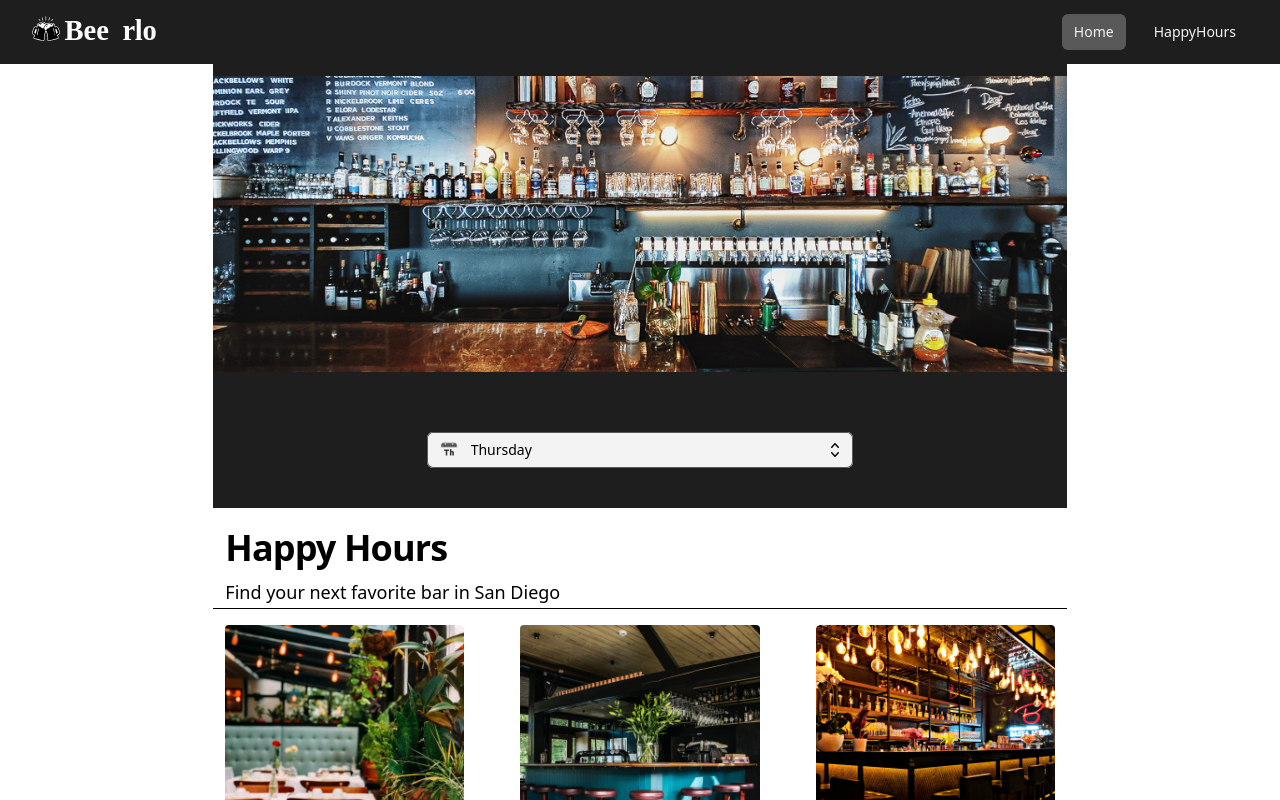
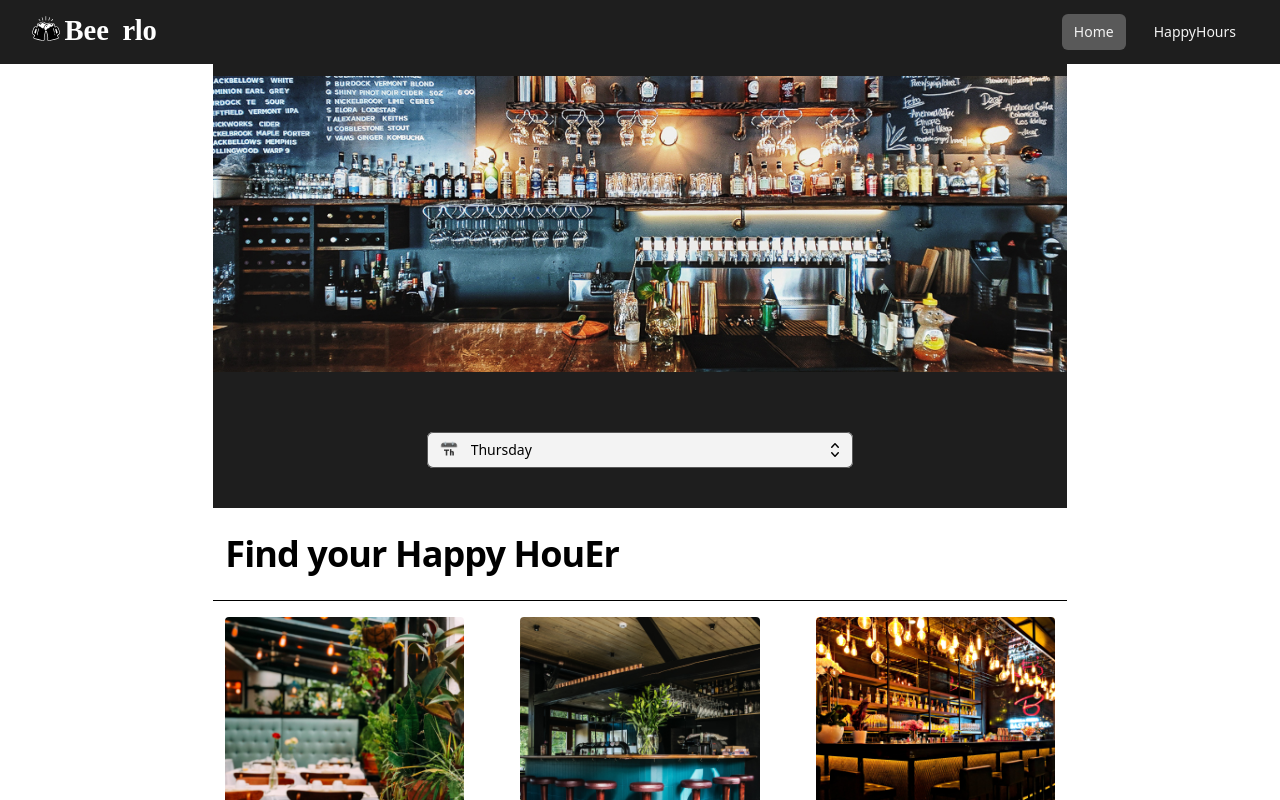
Before and after one commit to lollyca/happyhourhippo, a Next.js app: page / in a window 1280 px wide. Shown: the top 800 px of the page. Built offline with nearby package versions, Linux system fonts and the light colour scheme.

Commit message:
basic changes on the phrase

```diff
--- a/app/components/cards-happy-hour.tsx
+++ b/app/components/cards-happy-hour.tsx
@@ -58,11 +58,10 @@ export default function HappyHourCards() {
     <div className="grid grid-rows-5 grid-cols-1 grid-flow-col gap-4 mb-10">
 
 
-      <div className="row-span-1 border-b border-gray-200 pt-5 ps-3 bg-white">
-        <h2 className="text-3xl font-bold tracking-tight text-gray-900 sm:text-4xl">Happy Hours</h2>
-        <p className="mt-2 text-lg leading-8 text-gray-600">
-          Find your next favorite bar in San Diego
-        </p>
+      <div className="border-b border-gray-200 bg-white flex flex-col justify-center p-3">
+
+        <h2 className="text-3xl font-bold tracking-tight text-gray-900 sm:text-4xl">Find your Happy HouEr</h2>
+        {/* <p className="mt-2 text-lg leading-8 text-gray-600">Find your Happy HouEr</p> */}
       </div>
 
 
```
